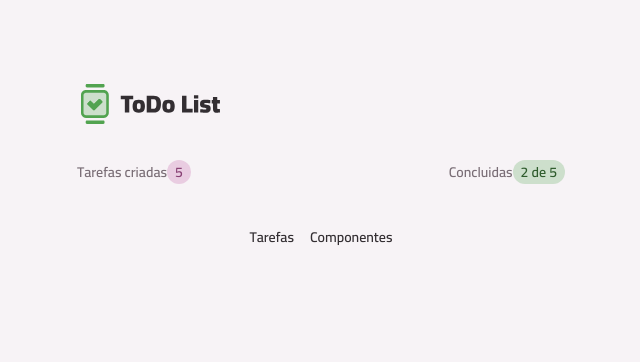
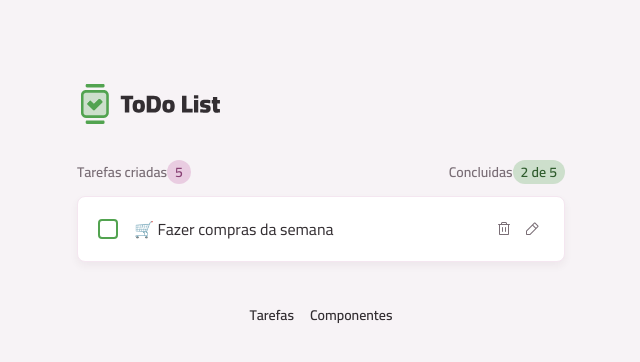
Before and after one commit to RaFaSMK/ToDo_List, a React (Vite) app: page / in a window 1280 px wide. Shown: the top 362 px of the page, without its empty margins (319-959 px from the left). Built offline with nearby package versions, Linux system fonts and the light colour scheme.

Commit message:
feat: Update container size variant and add TaskItem component with editing functionality

```diff
--- a/src/components/container.tsx
+++ b/src/components/container.tsx
@@ -4,7 +4,7 @@
 export const containerVariants = cva("mx-auto", {
   variants: {
     size: {
-      md: "max-w-[31.5rem] px-2",
+      md: "max-w-126 px-2",
     },
   },
   defaultVariants: {
--- /dev/null
+++ b/src/core-components/task-item.tsx
@@ -0,0 +1,53 @@
+import React from "react";
+import ButtonIcon from "../components/button-icon";
+import Card from "../components/card";
+import InputCheckbox from "../components/input-checkbox";
+import Text from "../components/text";
+import TrashIcon from "../assets/icons/trash.svg?react";
+import PencilIcon from "../assets/icons/pencil.svg?react";
+import CheckIcon from "../assets/icons/check.svg?react";
+import XIcon from "../assets/icons/x.svg?react";
+import InputText from "../components/input-text";
+
+export default function TaskItem() {
+  const [isEditing, setIsEditing] = React.useState(false);
+
+  function handleEditTask() {
+    setIsEditing(true);
+  }
+
+  function handleEditExitTask() {
+    setIsEditing(false);
+  }
+
+  return (
+    <Card size="md" className="flex items-center gap-4">
+      {!isEditing ? (
+        <>
+          <InputCheckbox />
+          <Text className="flex-1"> 🛒 Fazer compras da semana </Text>
+          <div className="flex gap-1">
+            <ButtonIcon icon={TrashIcon} variant="tertiary" />
+            <ButtonIcon
+              icon={PencilIcon}
+              variant="tertiary"
+              onClick={handleEditTask}
+            />
+          </div>
+        </>
+      ) : (
+        <>
+          <InputText className="flex-1" />
+          <div className="flex gap-1">
+            <ButtonIcon
+              icon={XIcon}
+              variant="secondary"
+              onClick={handleEditExitTask}
+            />
+            <ButtonIcon icon={CheckIcon} variant="primary" />
+          </div>
+        </>
+      )}
+    </Card>
+  );
+}
--- a/src/core-components/tasks-summary.tsx
+++ b/src/core-components/tasks-summary.tsx
@@ -5,13 +5,13 @@
   return (
     <>
       <div className="flex items-center gap-2">
-        <Text variant="body-sm-bold" className="!text-gray-300">
+        <Text variant="body-sm-bold" className="text-gray-300!">
           Tarefas criadas
           <Badge variant="secondary">5</Badge>
         </Text>
       </div>
       <div className="flex items-center gap-2">
-        <Text variant="body-sm-bold" className="!text-gray-300">
+        <Text variant="body-sm-bold" className="text-gray-300!">
           Concluidas
           <Badge variant="primary">2 de 5</Badge>
         </Text>
--- a/src/pages/page-home.tsx
+++ b/src/pages/page-home.tsx
@@ -1,4 +1,5 @@
 import Container from "../components/container";
+import TaskItem from "../core-components/task-item";
 import TasksSummary from "../core-components/tasks-summary";
 
 export default function PageHome() {
@@ -7,6 +8,8 @@
       <header className="flex items-center justify-between">
         <TasksSummary />
       </header>
+
+      <TaskItem />
     </Container>
   );
 }
```
